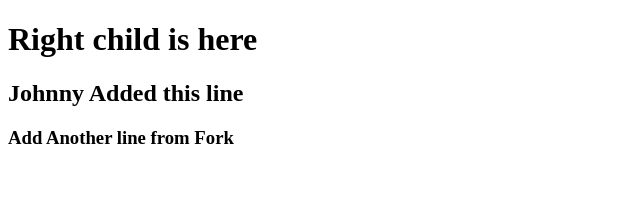
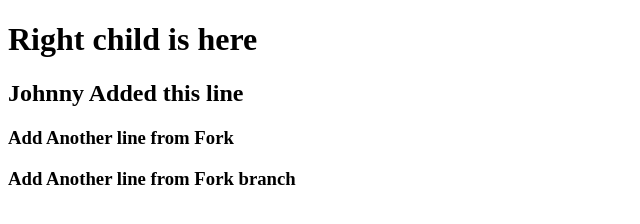
Before and after one commit to johnnynaorem/DemoFork, a plain HTML site: page index.html in a window 1280 px wide. Shown: the whole page, without its empty margins (0-640 px from the left). Drawn offline with Linux system fonts and the light colour scheme.

Commit message:
add another line from fork branch

```diff
--- a/index.html
+++ b/index.html
@@ -9,5 +9,6 @@
     <h1>Right child is here</h1>
     <h2>Johnny Added this line</h2>
     <h3>Add Another line from Fork</h3>
+    <h3>Add Another line from Fork branch</h3>
 </body>
 </html>
```
